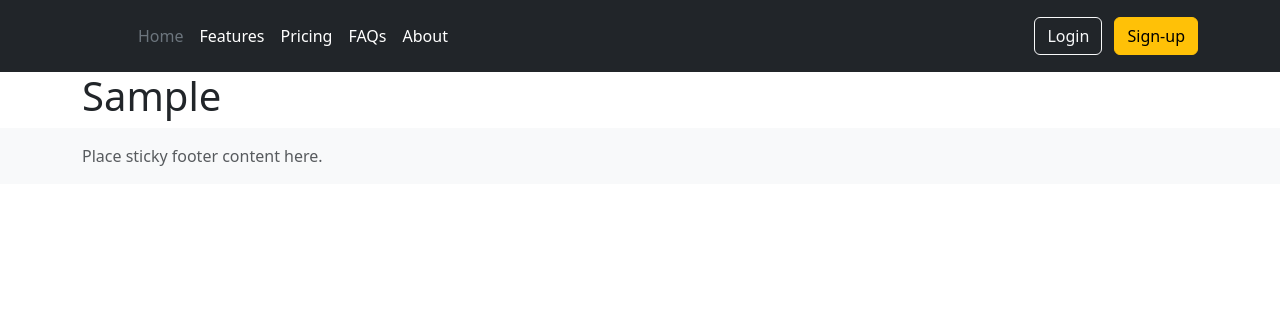
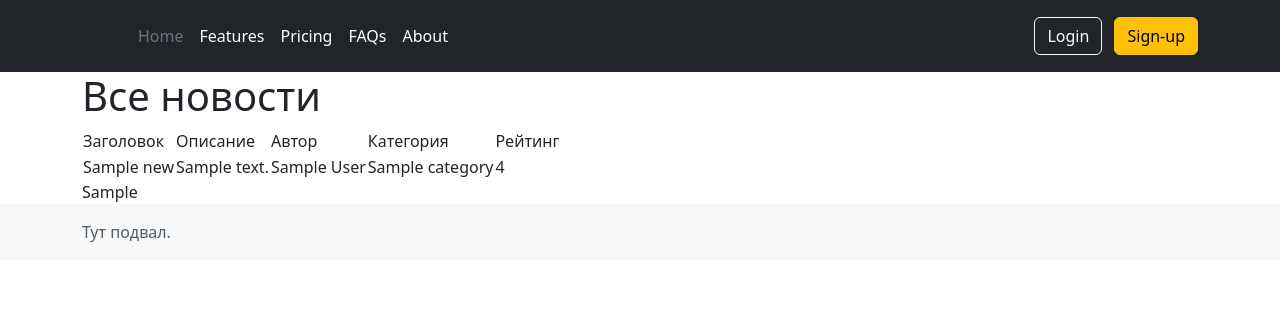
Before and after one commit to VaynZXC/NewPaper, a Django app: template NewsPaper/news/templates/news/allnews.html in a window 1280 px wide. Shown: the top 332 px of the page. Run offline with Django 4.2, Linux system fonts and the light colour scheme; the template is opened without the code that fills it: most values are stand-ins (such as "Sample title", 1, 10 or a date in 2020); parts of the project's set-up code (start-up, migrations or seed data) failed here and were passed over.

Commit message:
Add files via upload

```diff
--- a/NewsPaper/news/templates/news/allnews.html
+++ b/NewsPaper/news/templates/news/allnews.html
@@ -2,9 +2,52 @@
 {% extends 'layout/base.html' %}
 <!-- Название у нас будет proudcts -->
 {% block title %}
-Product
+Новости
 {% endblock title %}
 <!-- В контенте на странице мы выводим сам продукт, первичный ключ которого был передан в адрес -->
 {% block content %}
-<h1>{{ allNews }}</h1>
+  <h1>Все новости</h1>
+  {% if allNews %}
+    <table>
+      <tr>
+        <td>
+          Заголовок
+        </td>
+        <td>
+          Описание
+        </td>
+        <td>
+          Автор
+        </td>
+        <td>
+          Категория
+        </td>
+        <td>
+          Рейтинг
+        </td>
+      </tr>
+    {% for news in allNews %}
+      <tr>
+        <td>
+          {{ news.title }}
+        </td>
+        <td>
+          {{ news.text }}
+        </td>
+        <td>
+          {{ news.author }}
+        </td>
+        <td>
+          {{ news.category }}
+        </td>
+        <td>
+          {{ news.post_rating }}
+        </td>
+      </tr>
+    {% endfor%}
+    </table>
+    {{ allNews }}
+  {% else %}
+    <h2>Новостей нет!</h2>
+  {% endif %}
 {% endblock content %}
--- a/NewsPaper/news/views.py
+++ b/NewsPaper/news/views.py
@@ -5,10 +5,11 @@ from news.models import Post
 # Create your views here.
 class PostsList(ListView):
     model = Post
-    template_name = 'templates/news/allnews.html'
+    template_name = 'news/allnews.html'
     context_object_name = 'allNews'
+    queryset = Post.objects.order_by('-id')
 
 class PostDetail(DetailView):
     model = Post
-    template_name = 'templates/news/news.html'
+    template_name = 'news/news.html'
     context_object_name = 'news'
--- a/NewsPaper/templates/layout/parts/footer.html
+++ b/NewsPaper/templates/layout/parts/footer.html
@@ -1,5 +1,5 @@
 <footer class="footer mt-auto py-3 bg-light">
   <div class="container">
-    <span class="text-muted">Place sticky footer content here.</span>
+    <span class="text-muted">Тут подвал.</span>
   </div>
  </footer>
```
Also changed, not shown: NewsPaper/news/models.py (+12 -0 lines), NewsPaper/db.sqlite3.
